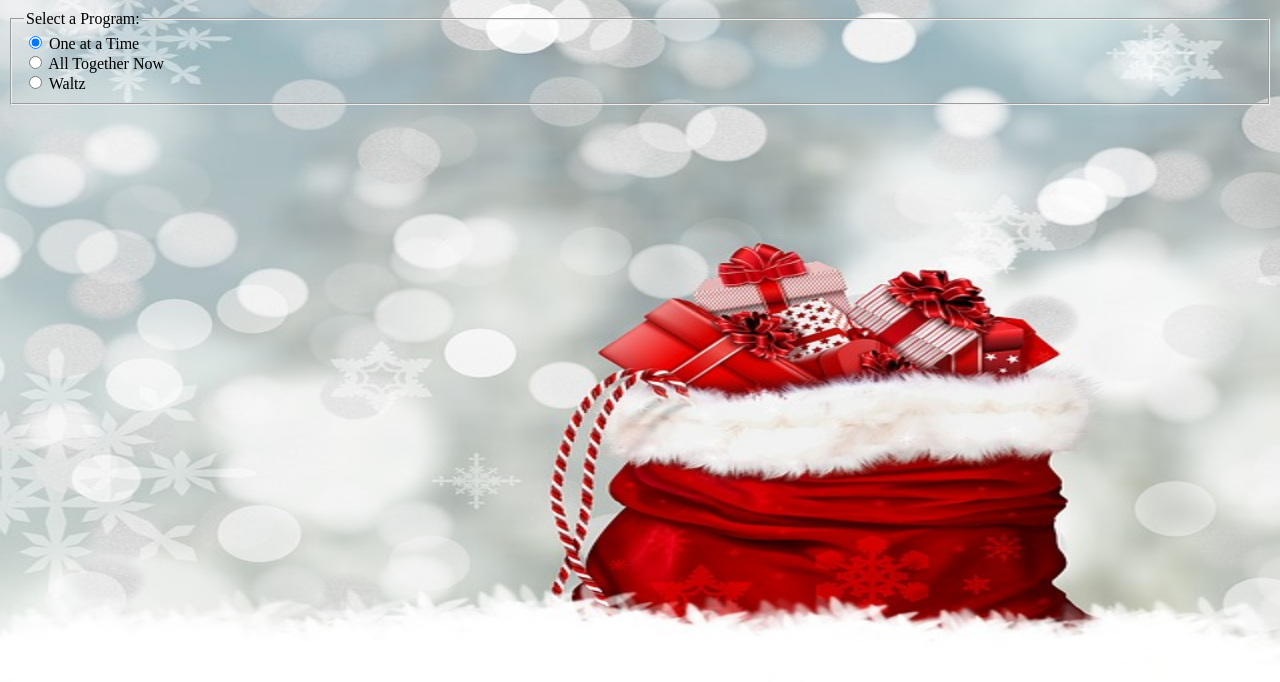
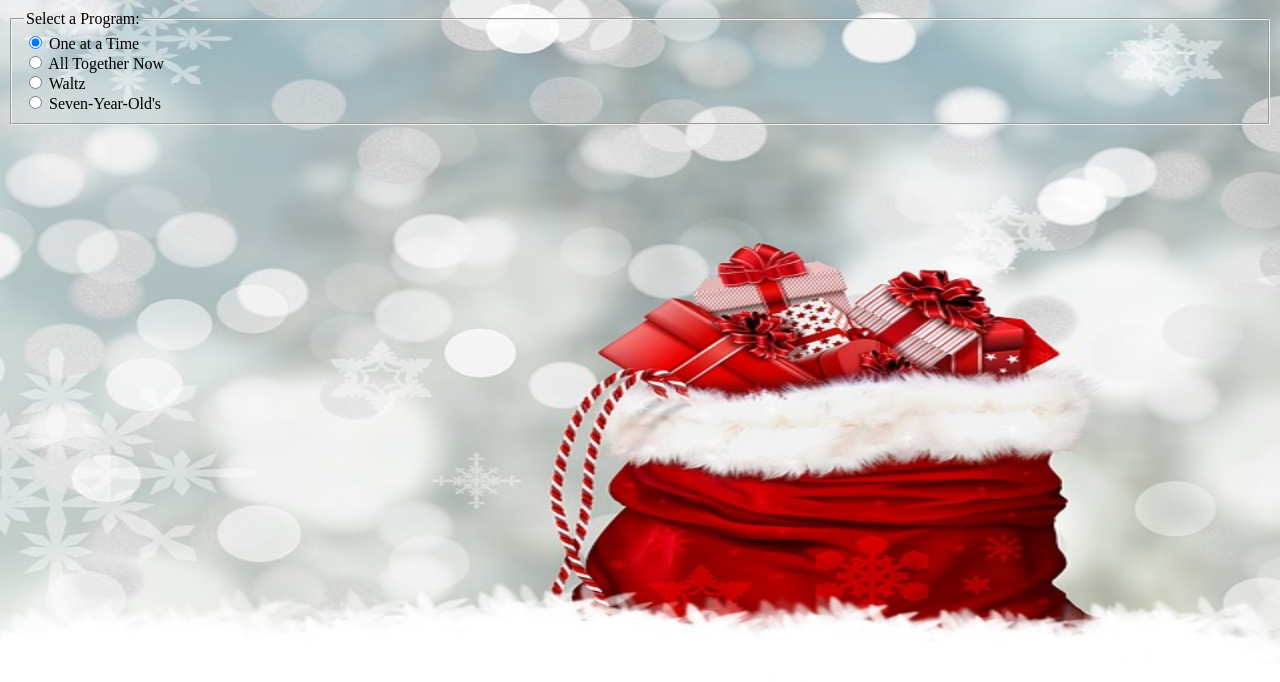
Before and after one commit to dreemkiller/light_server, a plain HTML site: page static/index.html in a window 1280 px wide. Shown: the part 104-786 px from the top of the page. Drawn offline with Linux system fonts and the light colour scheme; no server answers.

Commit message:
Added a fourth light program

```diff
--- a/static/index.html
+++ b/static/index.html
@@ -33,6 +33,10 @@
                 <div>
                     <input type="radio" id="program2" name="program" value=2 />
                     <label for="program2">Waltz</label>
+                </div>
+                <div>
+                    <input type="radio" id="program3" name="program" value=3 />
+                    <label for="program3">Seven-Year-Old's</label>
                 </div>
             </fieldset>
         </form>
```
